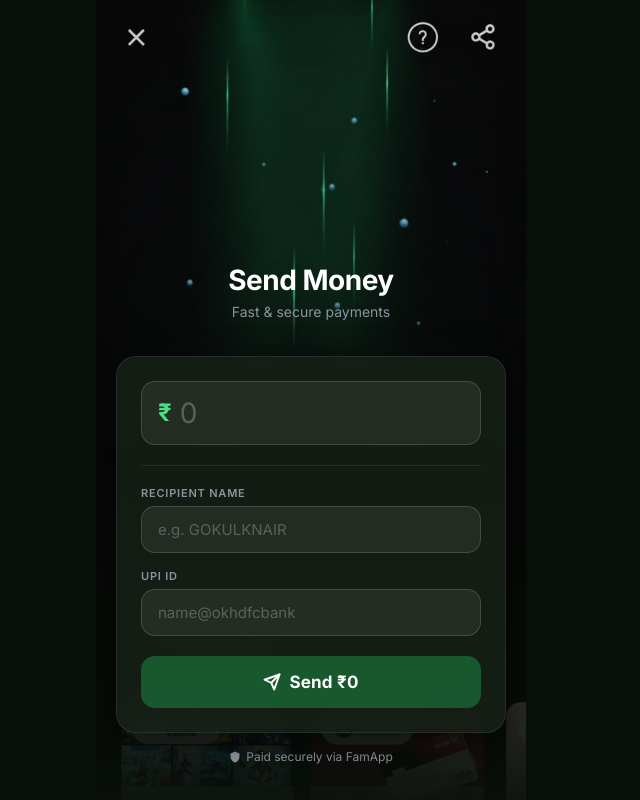
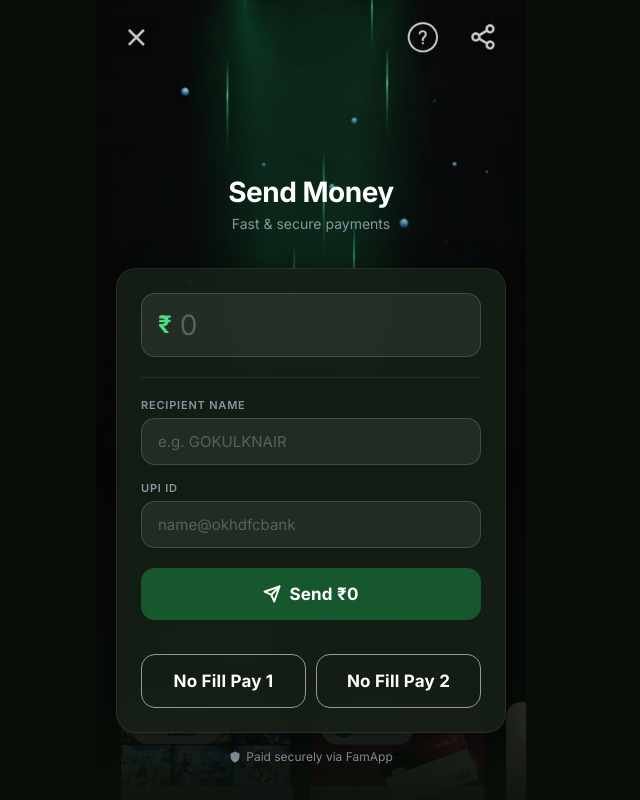
Before and after one commit to Nakirikanti-Venkata-Rajiv-Varshith/foodapp, a React (Vite) app: page / in a window 1280 px wide. Shown: the whole page, without its empty margins (329-969 px from the left). Built offline with nearby package versions, Linux system fonts and the light colour scheme.

Commit message:
added extra buttons

```diff
--- a/src/components/HomePage.jsx
+++ b/src/components/HomePage.jsx
@@ -26,11 +26,24 @@ export default function HomePage({ onSubmit }) {
   function handleSubmit(e) {
     e.preventDefault();
     if (!isValid) return;
+
     playSound();
+
     onSubmit({
       amount: amount.trim(),
       name: name.trim().toUpperCase(),
       upiId: upiId.trim(),
+    });
+  }
+
+  // Quick Pay Buttons
+  function quickPay(amountValue, nameValue, upiValue) {
+    playSound();
+
+    onSubmit({
+      amount: amountValue,
+      name: nameValue.toUpperCase(),
+      upiId: upiValue,
     });
   }
 
@@ -114,6 +127,53 @@ export default function HomePage({ onSubmit }) {
             </svg>
             Send ₹{amount || "0"}
           </button>
+
+          {/* Quick Pay Buttons */}
+          <div
+            style={{
+              display: "flex",
+              gap: "10px",
+              marginTop: "14px",
+            }}
+          >
+            <button
+              type="button"
+              className={styles.payBtn}
+              style={{
+                background: "transparent",
+                border: "1px solid #999",
+                color: "#fff",
+              }}
+              onClick={() =>
+                quickPay(
+                  "45",
+                  "FOODSUTRA ART OF SPI",
+                  "q860738916@ybl"
+                )
+              }
+            >
+              No Fill Pay 1
+            </button>
+
+            <button
+              type="button"
+              className={styles.payBtn}
+              style={{
+                background: "transparent",
+                border: "1px solid #999",
+                color: "#fff",
+              }}
+              onClick={() =>
+                quickPay(
+                  "45",
+                  "IITH CANTEEN 3",
+                  "Q860738916@ybl"
+                )
+              }
+            >
+              No Fill Pay 2
+            </button>
+          </div>
         </form>
 
         <p className={styles.secureNote}>
```
